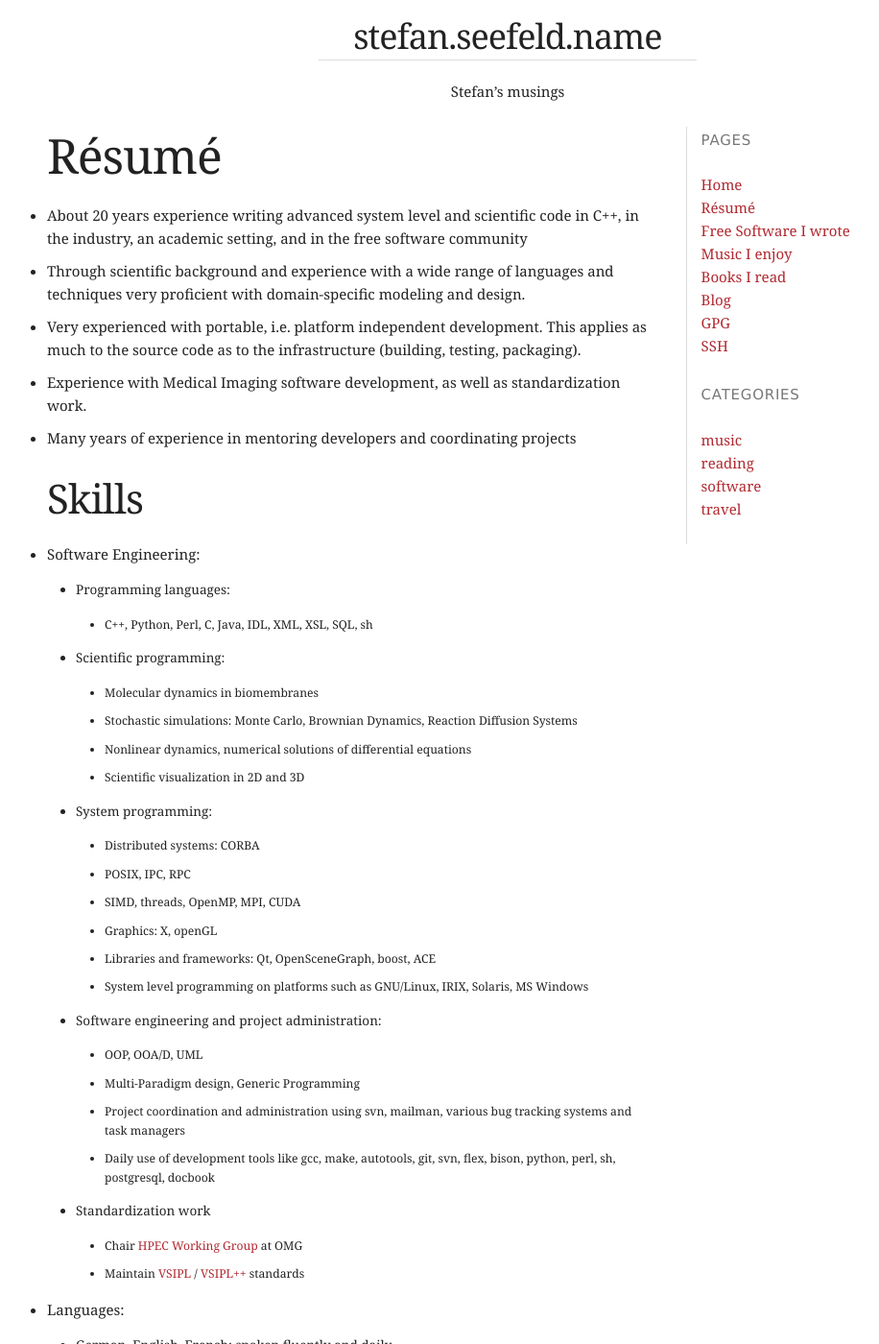
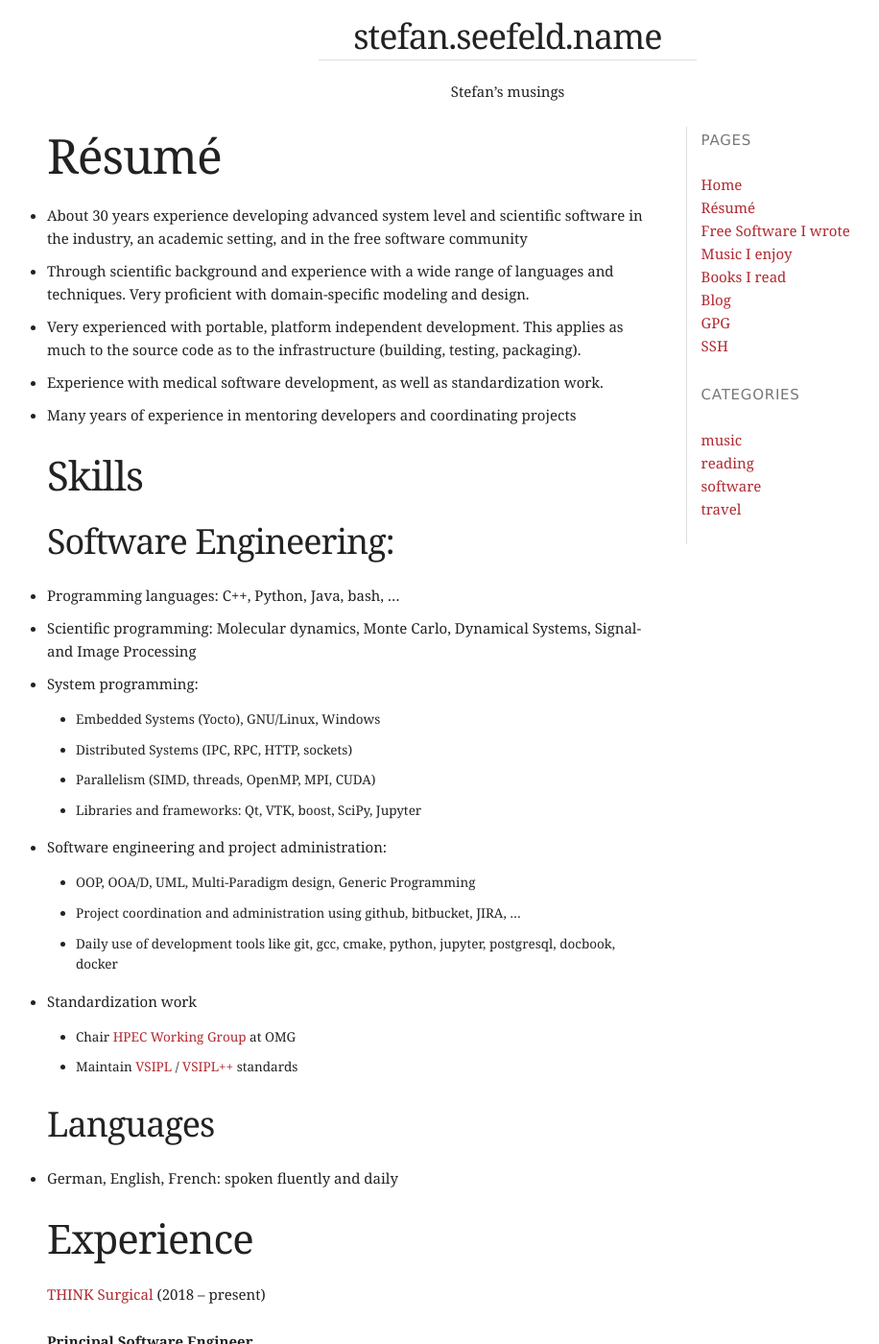
Before and after one commit to stefanseefeld/stefanseefeld.github.com, a Jekyll site: the page built from resume.md, in a window 1280 px wide and 1400 px high. Shown: the whole window at 96% size, without its empty margins (111-1027 px from the left). Built offline with Jekyll 4.4.1, drawn with Linux system fonts in a browser that asks for light colours; our own code applies the rules of GitHub Pages for plain Markdown files; some of the changed text lies outside the part shown.

Commit message:
Update CV.

```diff
--- a/resume.md
+++ b/resume.md
@@ -6,46 +6,45 @@
 
 # Résumé
 
-* About 20 years experience writing advanced system level and scientific code in C++, in the industry, an academic setting, and in the free software community
-* Through scientific background and experience with a wide range of languages and techniques very proficient with domain-specific modeling and design.
-* Very experienced with portable, i.e. platform independent development. This applies as much to the source code as to the infrastructure (building, testing, packaging).
-* Experience with Medical Imaging software development, as well as standardization work.
+* About 30 years experience developing advanced system level and scientific software in the industry, an academic setting, and in the free software community
+* Through scientific background and experience with a wide range of languages and techniques. Very proficient with domain-specific modeling and design.
+* Very experienced with portable, platform independent development. This applies as much to the source code as to the infrastructure (building, testing, packaging).
+* Experience with medical software development, as well as standardization work.
 * Many years of experience in mentoring developers and coordinating projects
 
 ## Skills
+### Software Engineering:
 
-* Software Engineering:
-  * Programming languages:
-    * C++, Python, Perl, C, Java, IDL, XML, XSL, SQL, sh
-  * Scientific programming:
-    * Molecular dynamics in biomembranes
-    * Stochastic simulations: Monte Carlo, Brownian Dynamics, Reaction Diffusion Systems
-    * Nonlinear dynamics, numerical solutions of differential equations
-    * Scientific visualization in 2D and 3D
+* Programming languages:
+  C++, Python, Java, bash, ...
+* Scientific programming:
+  Molecular dynamics, Monte Carlo, Dynamical Systems, Signal- and Image Processing
+* System programming:
+  * Embedded Systems (Yocto), GNU/Linux, Windows
+  * Distributed Systems (IPC, RPC, HTTP, sockets)
+  * Parallelism (SIMD, threads, OpenMP, MPI, CUDA)
+  * Libraries and frameworks: Qt, VTK, boost, SciPy, Jupyter
+* Software engineering and project administration:
+  * OOP, OOA/D, UML, Multi-Paradigm design, Generic Programming
+  * Project coordination and administration using github, bitbucket, JIRA, ...
+  * Daily use of development tools like git, gcc, cmake, python, jupyter, postgresql, docbook, docker
+* Standardization work
+  * Chair [HPEC Working Group](http://portals.omg.org/hpec) at OMG
+  * Maintain [VSIPL](http://www.omg.org/spec/VSIPL/) / [VSIPL++](http://www.omg.org/spec/VSIPL++/) standards
 
-  * System programming:
-    * Distributed systems: CORBA
-    * POSIX, IPC, RPC
-    * SIMD, threads, OpenMP, MPI, CUDA
-    * Graphics: X, openGL
-    * Libraries and frameworks: Qt, OpenSceneGraph, boost, ACE
-    * System level programming on platforms such as GNU/Linux, IRIX, Solaris, MS Windows
-
-  * Software engineering and project administration:
-    * OOP, OOA/D, UML
-    * Multi-Paradigm design, Generic Programming
-    * Project coordination and administration using svn, mailman, various bug tracking systems and task managers
-    * Daily use of development tools like gcc, make, autotools, git, svn, flex, bison, python, perl, sh, postgresql, docbook
-
-  * Standardization work
-    * Chair [HPEC Working Group](http://portals.omg.org/hpec) at OMG
-    * Maintain [VSIPL](http://www.omg.org/spec/VSIPL/) / [VSIPL++](http://www.omg.org/spec/VSIPL++/) standards
-
-* Languages:
+### Languages
   * German, English, French:
     spoken fluently and daily
 
 ## Experience
+
+[THINK Surgical](http://thinksurgical.com) (2018 – present)
+
+**Principal Software Engineer**
+
+* Design and develop build infrastructure and software supply-chain management
+* Design and develop 3D tracker simulator and test methodology for navigation software system
+* Design interfaces and data models for patient records and implant modules, to support entire workflow from preoperative planning to post-market surveillance
 
 [Continuum Analytics](http://www.anaconda.com/) (2015 - 2017)
 
```
Also changed, not shown: other parts of resume.md (+3 -7 lines).
